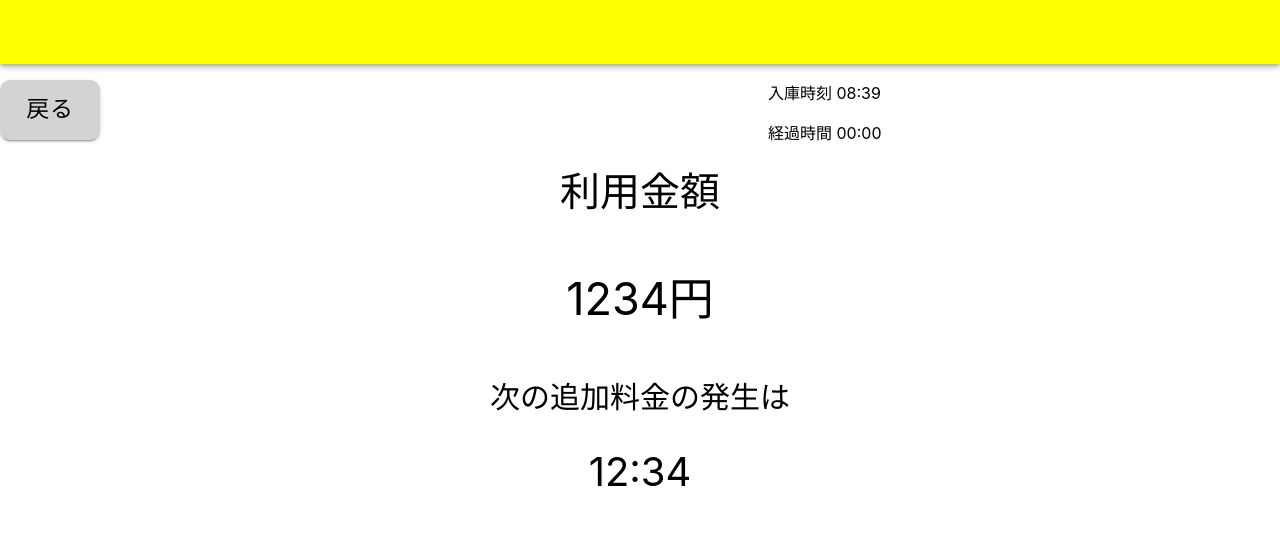
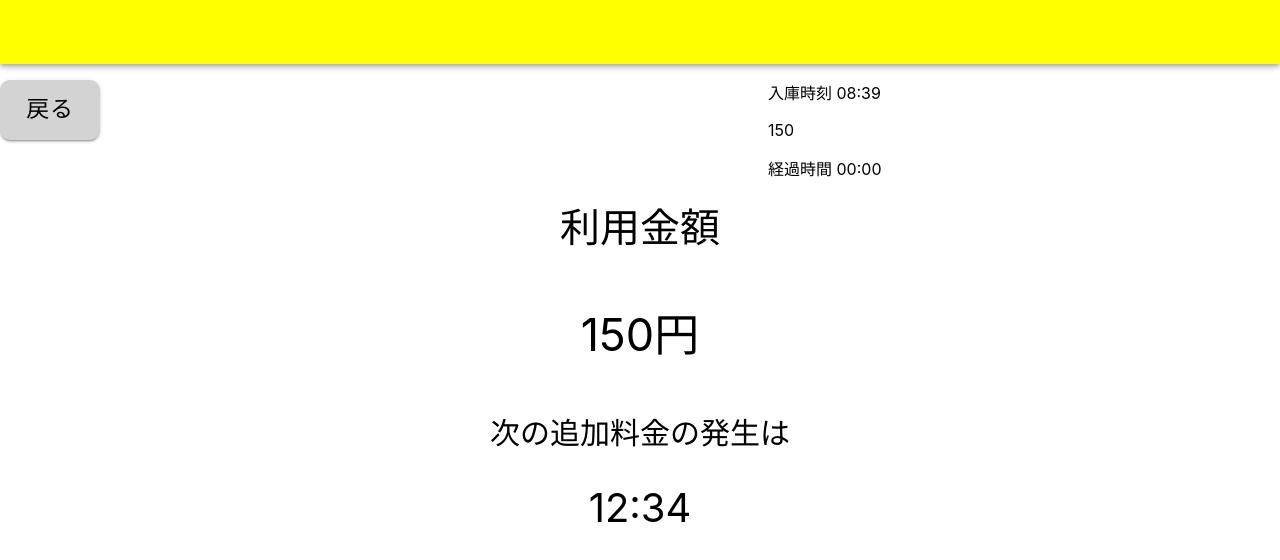
Before and after one commit to style-arts-corp/internship-2023-tsunoyama, a React (Create React App) app: page / in a window 1280 px wide. Both pictures are taken after a click on the button "確認". Shown: the top 560 px of the page. Built offline with nearby package versions, Linux system fonts and the light colour scheme.

Commit message:
基本料金計算+App変数整理

```diff
--- a/src/App.tsx
+++ b/src/App.tsx
@@ -56,23 +56,11 @@ const [costInfos, setInfos] = useState({
   nightStart: 16,
   nightEnd: 8,
   nightCost: 500,
+  hasFreetime : true,
   freeTime: 30,
   freeOverInvalid: true
 
 });
-  const [inputtime, setInputtime] = React.useState<Dayjs | null>(dayjs());
-  const [maxcosttime, setMaxcosttime] = React.useState<Dayjs | null>(dayjs().hour(24));
-
-  const [nightmode,setNmode] = React.useState(false);
-  const [nmodeloop,setNmodeloop] = React.useState(false);
-  const [nightstart, setNightstart] = React.useState<Dayjs | null>(dayjs().hour(16));
-  const [nightend, setNightend] = React.useState<Dayjs | null>(dayjs().hour(8));
-  const [hasfreetime,setHasfreetime] = React.useState(true);
-  const [freetimeover,setFreetimeover] = React.useState(true);
-
-
-
-
 
   return (
     <div>
@@ -115,21 +103,21 @@ const [costInfos, setInfos] = useState({
                   </div>
                   <FormControlLabel control={<Checkbox value={costInfos.maxCostLoop} onChange={(event) => setInfos({ ...costInfos, maxCostLoop:event.target.checked})} />} label="繰り返し"/>
                   <FormControlLabel control={<Checkbox value={costInfos.nightMode} onChange={(event) => setInfos({ ...costInfos, nightMode:event.target.checked})}/>} label="夜間で変化"/>
-                  <FormControl disabled={!nightmode}>
+                  <FormControl disabled={!costInfos.nightMode}>
                     <FormGroup row={true} sx={{textAlign: "end"}}>
-                      <LocalizationProvider dateAdapter={AdapterDayjs}><TimeField disabled={!costInfos.nightMode} value={dayjs().hour(costInfos.nightStart)} onChange={(newValue) => setInfos({ ...costInfos, nightStart:1234})} format="HH" variant="filled" size="small" sx={{height:"1em",width:"3em"}} /></LocalizationProvider><p>時</p>
+                      <LocalizationProvider dateAdapter={AdapterDayjs}><TimeField disabled={!costInfos.nightMode} value={dayjs().hour(costInfos.nightStart)} onChange={(newValue) => newValue? setInfos({ ...costInfos, nightStart:newValue.hour()}):16} format="HH" variant="filled" size="small" sx={{height:"1em",width:"3em"}} /></LocalizationProvider><p>時</p>
                       <p>～</p>
-                      <LocalizationProvider dateAdapter={AdapterDayjs}><TimeField disabled={!costInfos.nightMode} value={dayjs().hour(costInfos.nightEnd)} onChange={(newValue) => setInfos({ ...costInfos, nightEnd:1234})} format="HH" variant="filled" size="small" sx={{height:"1em",width:"3em"}} /></LocalizationProvider><p>時</p>
+                      <LocalizationProvider dateAdapter={AdapterDayjs}><TimeField disabled={!costInfos.nightMode} value={dayjs().hour(costInfos.nightEnd)} onChange={(newValue) => newValue? setInfos({ ...costInfos, nightEnd:newValue.hour()}):8} format="HH" variant="filled" size="small" sx={{height:"1em",width:"3em"}} /></LocalizationProvider><p>時</p>
                       <TextField disabled={!costInfos.nightMode}  value={costInfos.nightCost} type="number" size="small" InputLabelProps={{shrink:true,}}variant="filled" sx={{height:"1em",width:"5em"}} /><p>円</p>
 
                     </FormGroup>
                   </FormControl>
                   <div style={HolizontalContents}>
 
-                    <FormControlLabel control={<Checkbox onChange={(event) => setHasfreetime(event.target.checked)}/>} label="無料期間"/>
-                    <TextField disabled={!hasfreetime}  type="number" size="small" InputLabelProps={{shrink:true,}}variant="filled" sx={{height:"1em",width:"3em"}} /><p>分</p>
+                    <FormControlLabel control={<Checkbox value={costInfos.hasFreetime} onChange={(event) => setInfos({ ...costInfos, hasFreetime:event.target.checked})}/>} label="無料期間"/>
+                    <TextField disabled={!costInfos.hasFreetime}  type="number" size="small" inputProps={{inputMode:"numeric",min:0}} InputLabelProps={{shrink:true}}variant="filled" sx={{height:"1em",width:"3em"}} value={costInfos.freeTime} onChange={(event) => setInfos({ ...costInfos, freeTime:Math.max(0, Math.min(99, parseInt(event.target.value)))})} /><p>分</p>
                   </div>
-                  <FormControlLabel control={<Checkbox disabled={!hasfreetime} onChange={(event) => setFreetimeover(event.target.checked)}/>} label="超過した場合無効"/>
+                  <FormControlLabel control={<Checkbox disabled={!costInfos.hasFreetime} value={costInfos.freeOverInvalid} onChange={(event) => setInfos({ ...costInfos, freeOverInvalid:event.target.checked})}/>} label="超過した場合無効"/>
 
                 </FormGroup>
               </Typography>
--- a/src/Confirmation.tsx
+++ b/src/Confirmation.tsx
@@ -3,12 +3,6 @@ import styled from '@emotion/styled';
 import Button from '@mui/material/Button';
 import dayjs, { Dayjs } from 'dayjs';
 import utc from 'dayjs/plugin/utc';
-
-
-
-import SettingWindow from './App';
-
-
 
 const NowTime = () => {
     const [data, setData] = React.useState<Dayjs | null>(dayjs());
@@ -27,11 +21,22 @@ const NowTime = () => {
 
 export default function Confirmation(props:any){
     const handleiViewChange1 = (num:number) => {props.handleViewChange(num)};
-    function elapsedTime()
+
+
+    function elapsedTime(mode:dayjs.QUnitType | dayjs.OpUnitType='ms')
     {
         const now = NowTime() as Dayjs;
         dayjs.extend(utc);
-      return now ? dayjs(0).utc().millisecond(now.diff(props.settings.inputtime)) : dayjs(0);
+      return now ? dayjs(0).millisecond(now.diff(props.settings.inputtime,mode)) : dayjs(0);
+    }
+
+
+    function costCalculat(diff:Dayjs)
+    {
+     let result = diff.unix();
+      result = Math.floor(result / (60 * props.settings.baseCostTime) + 1)*props.settings.baseCost;
+
+     return result;
     }
 
     return(
@@ -40,11 +45,12 @@ export default function Confirmation(props:any){
      <ReturnButtonStyle variant="contained" onClick={() => {handleiViewChange1(0)}}sx={{position:"absolute",backgroundColor: "lightgray"}}>戻る</ReturnButtonStyle>
     <div style={{position:"relative",left:"60%"}}>
         <p>入庫時刻 <span>{props.settings.inputtime.format("HH:mm")}</span></p>
-        <p>経過時間 <span>{elapsedTime().format("HH:mm")}</span></p>
+        <p>{costCalculat(elapsedTime())}</p>
+        <p>経過時間 <span>{elapsedTime().utc().format("HH:mm")}</span></p>
     </div>
      <div>
        <p style={Title}>利用金額</p>
-       <p style={CostText}>1234<span>円</span></p>
+       <p style={CostText}><span>{costCalculat(elapsedTime())}</span><span>円</span></p>
      </div>
      <div>
         <p style={subTitle}>次の追加料金の発生は</p>
```
